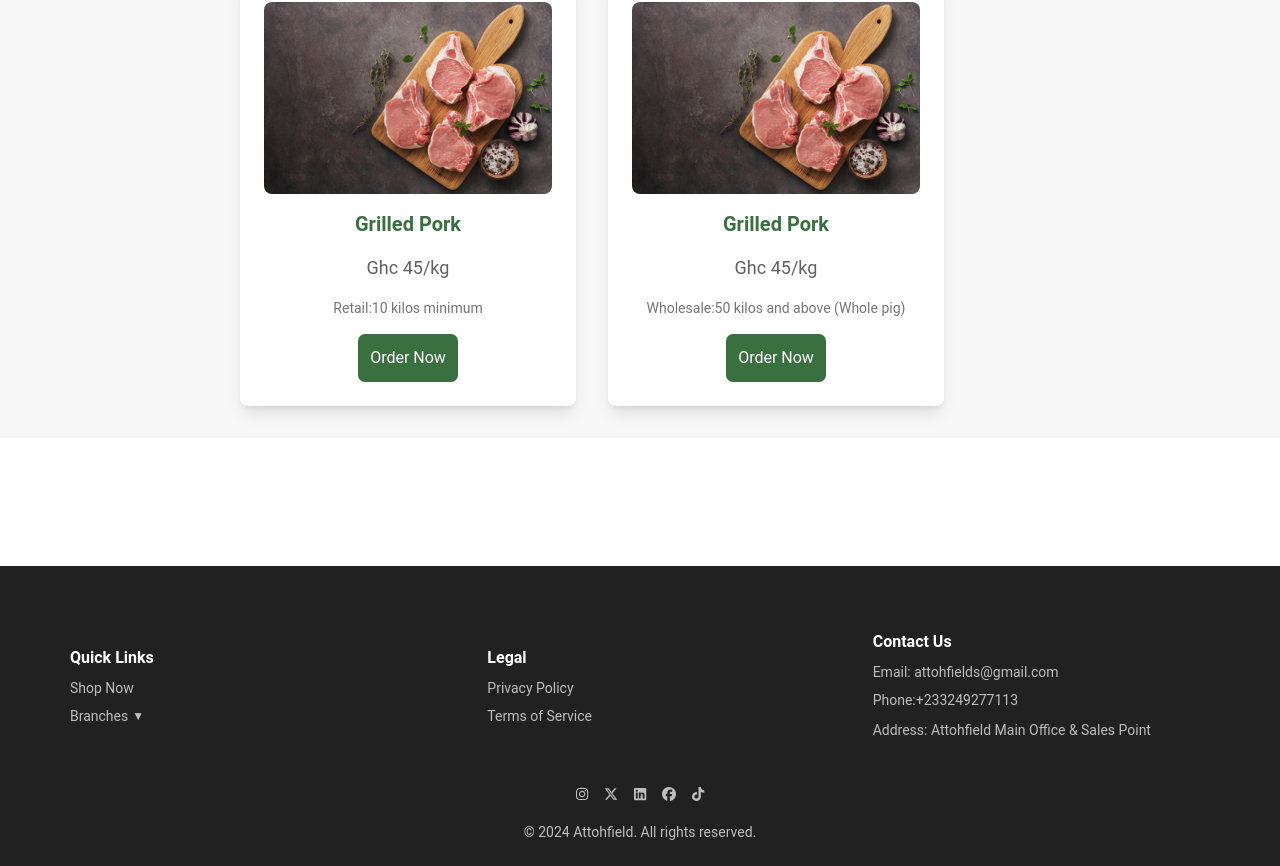
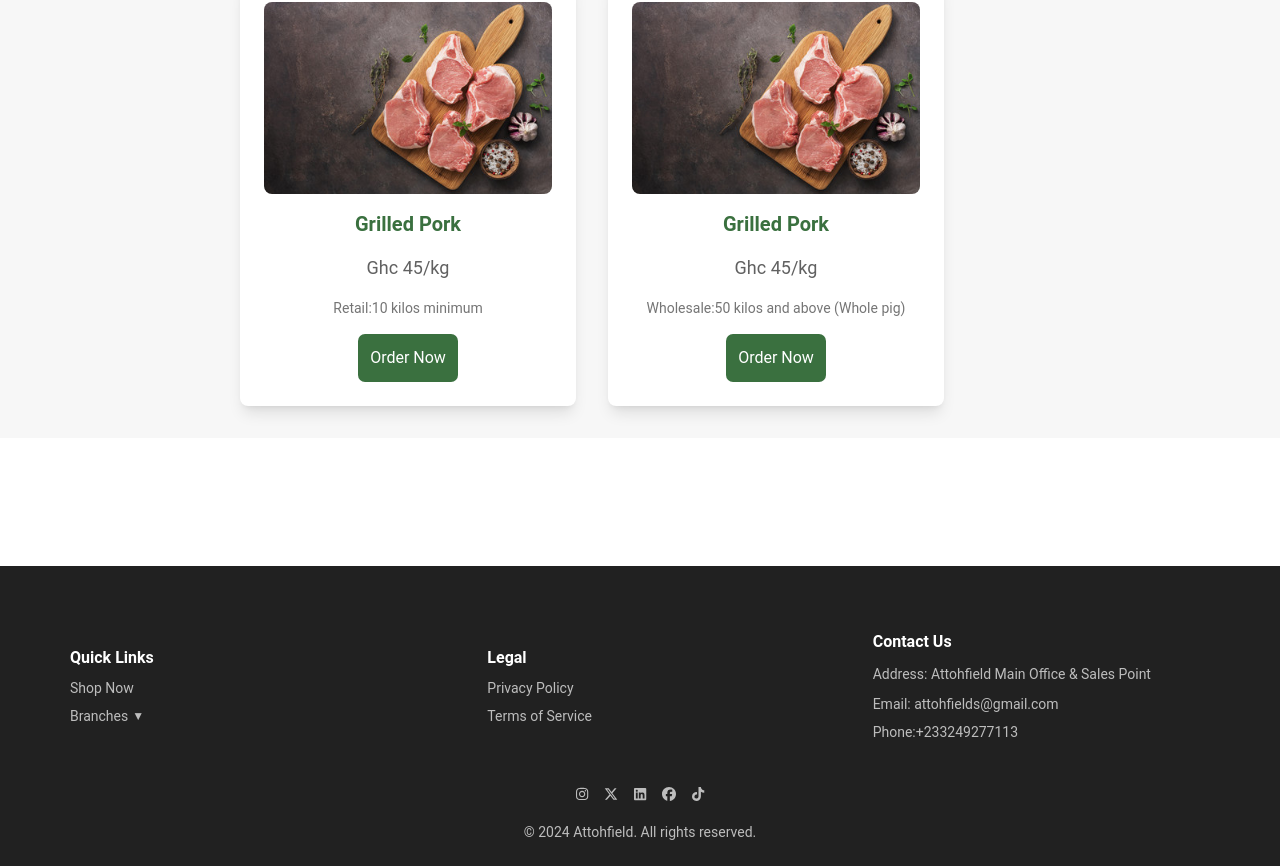
Before and after one commit to Leticiaattoh/attohField, a React (Vite) app: page / in a window 1280 px wide. Shown: the part 2617-3483 px from the top of the page. Built offline with nearby package versions, Linux system fonts and the light colour scheme.

Commit message:
corrected footer

```diff
--- a/src/components/Footer.jsx
+++ b/src/components/Footer.jsx
@@ -19,7 +19,6 @@ const Footer = () => {
   return (
     <footer className="bg-gray-900 p-6 pt-[5%]">
       {/* <div className="container mx-auto justify-center flex flex-col md:flex-row items-center space-y-12 md:space-y-0 md:space-x-12"> */}
-
 
       <div className="container mx-auto justify-center grid grid-cols-1 md:grid-cols-3 gap-4 items-center space-y-12 md:space-y-0 md:space-x-8 text-center md:text-left">
         {/* Quick Links */}
@@ -86,6 +85,17 @@ const Footer = () => {
         <div className="flex flex-col items-center md:items-start space-y-2">
           <h4 className="text-base text-white font-bold">Contact Us</h4>
 
+          <p>
+            <a
+              href="https://www.google.com/maps/place/ATTOHFIELD/@5.548546,-0.230458,13z/data=!4m6!3m5!1s0xfdf975242f8080d:0x807b9e806509472a!8m2!3d5.5485464!4d-0.2304581!16s%2Fg%2F11vx13xptf?hl=en-GB&entry=ttu&g_ep=EgoyMDI0MTIwOS4wIKXMDSoASAFQAw%3D%3D"
+              target="_blank"
+              rel="noopener noreferrer"
+              className="text-gray-400 hover:text-[#6CC531] text-sm"
+            >
+              Address: Attohfield Main Office & Sales Point
+            </a>
+          </p>
+
           <a
             href="mailto:attohfields@gmail.com"
             className="text-gray-400 hover:text-[#83CA13] text-sm"
@@ -99,20 +109,8 @@ const Footer = () => {
               +233249277113
             </a>
           </p>
-
-    <p>
-      <a
-        href="https://www.google.com/maps/place/ATTOHFIELD/@5.548546,-0.230458,13z/data=!4m6!3m5!1s0xfdf975242f8080d:0x807b9e806509472a!8m2!3d5.5485464!4d-0.2304581!16s%2Fg%2F11vx13xptf?hl=en-GB&entry=ttu&g_ep=EgoyMDI0MTIwOS4wIKXMDSoASAFQAw%3D%3D"
-        target="_blank"
-        rel="noopener noreferrer"
-        className="text-gray-400 hover:text-[#6CC531] text-sm"
-      >
-        Address: Attohfield Main Office & Sales Point
-      </a>
-    </p>
         </div>
       </div>
-
 
       {/* Social Icons */}
       <div className="flex gap-4 pt-10 justify-center pb-4 w-full">
```
Lines whose indentation alone changed are shown as unchanged.
